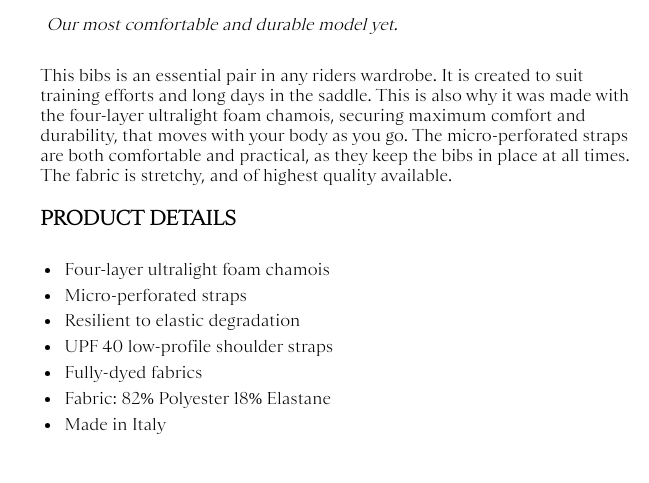
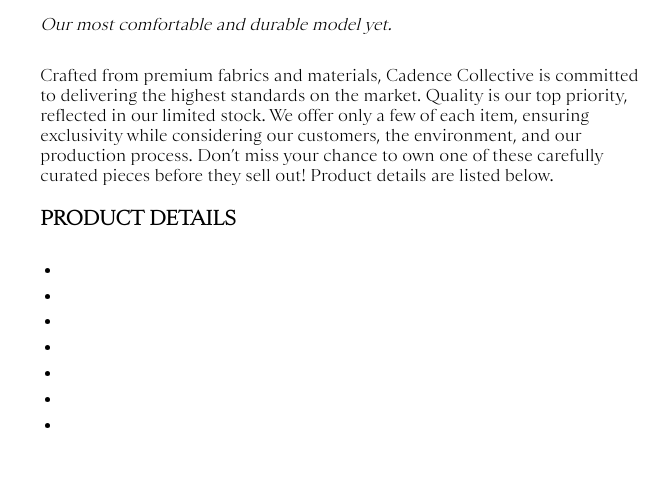
Before and after one commit to kory0001/01_statisk_site, a plain HTML site: page produkt.html in a window 1280 px wide. Shown: the part 266-749 px from the top of the page, 631-1280 px from the left. Drawn offline with Linux system fonts and the light colour scheme; no server answers.

Commit message:
Singleview dynamisk

```diff
--- a/produkt.html
+++ b/produkt.html
@@ -44,38 +44,30 @@
             <div>
                 <h1 class="title">MENS PRO BIBS CYCLING SHORT</h1>
                 <p class="p_intro">Our most comfortable and durable model yet.</p>
-                <p class="p_description">This bibs is an essential pair in any riders wardrobe. It is created to suit
-                    training efforts and long
-                    days in the saddle.
-                    This is also why it was made with the four-layer ultralight foam chamois, securing maximum comfort
-                    and
-                    durability, that moves with your body as you go.
-                    The micro-perforated straps are both comfortable and practical, as they keep the bibs in place at
-                    all
-                    times. The fabric is stretchy, and of highest quality available.
+                <p class="p_description">
+                    Crafted from premium fabrics and materials, Cadence Collective is committed to delivering the
+                    highest standards on the
+                    market. Quality is our top priority, reflected in our limited stock. We offer only a few of each
+                    item, ensuring
+                    exclusivity while considering our customers, the environment, and our production process. Don’t miss
+                    your chance to own
+                    one of these carefully curated pieces before they sell out! Product details are listed below.
                 </p>
                 <br>
                 <h4>Product details</h4>
                 <ul>
-                    <li>
-                        Four-layer ultralight foam chamois</li>
-                    <li>
-                        Micro-perforated straps
-                    </li>
-                    <li>
-                        Resilient to elastic degradation</li>
-                    <li>
-                        UPF 40 low-profile shoulder straps
-                    </li>
-                    <li>
-                        Fully-dyed fabrics</li>
-                    <li>
-                        Fabric: 82% Polyester 18% Elastane</li>
-                    <li>
-                        Made in Italy</li>
+                    <li class="product_id"></li>
+                    <li class="product_category"></li>
+                    <li class="product_subcategory"></li>
+                    <li class="product_articletype"></li>
+                    <li class="product_usagetype"></li>
+                    <li class="product_season"></li>
+                    <li class="product_productionyear"></li>
                 </ul>
+
+
                 <br>
-                <p>1250,-</p>
+                <p class="pris_sigleview">1250,-</p>
 
                 <div class="button_container">
                     <a href="#" class="buy_now">Buy Now</a>
--- a/produkt.js
+++ b/produkt.js
@@ -11,47 +11,29 @@
 function visProdukt(product) {
   document.querySelector(".title").textContent = product.productdisplayname;
   document.querySelector("p").textContent = product.brandname;
-  document.querySelector(".p_description").textContent = product.season;
+  document.querySelector(".product_id").textContent = "Article ID: " + product.id;
+  document.querySelector(".product_category").textContent = "Category: " + product.category;
+  document.querySelector(".product_subcategory").textContent = "Subategory: " + product.subcategory;
+  document.querySelector(".product_articletype").textContent = "Articletype: " + product.articletype;
+  document.querySelector(".product_usagetype").textContent = "Usagetype: " + product.usagetype;
+  document.querySelector(".product_season").textContent = "Season: " + product.season;
+  document.querySelector(".product_productionyear").textContent = "Productionyear: " + product.productionyear;
+  document.querySelector(".pris_sigleview").textContent = product.price + ",-";
   document.querySelector("main img").src = `https://kea-alt-del.dk/t7/images/webp/640/${id}.webp`;
 }
 
 getProduct();
 
-//     <div><img src="img/bibs.webp" alt="bib"></div>
-//     <div>
-//         <h1 class="title">MENS PRO BIBS CYCLING SHORT</h1>
-//         <p class="p_intro">Our most comfortable and durable model yet.</p>
-//         <p>This bibs is an essential pair in any riders wardrobe. It is created to suit training efforts and long
-//             days in the saddle.
-//             This is also why it was made with the four-layer ultralight foam chamois, securing maximum comfort and
-//             durability, that moves with your body as you go.
-//             The micro-perforated straps are both comfortable and practical, as they keep the bibs in place at all
-//             times. The fabric is stretchy, and of highest quality available.
-//         </p>
-//         <br>
-//         <h4>Product details</h4>
-//         <ul>
-//             <li>
-//                 Four-layer ultralight foam chamois</li>
-//             <li>
-//                 Micro-perforated straps
-//             </li>
-//             <li>
-//                 Resilient to elastic degradation</li>
-//             <li>
-//                 UPF 40 low-profile shoulder straps
-//             </li>
-//             <li>
-//                 Fully-dyed fabrics</li>
-//             <li>
-//                 Fabric: 82% Polyester 18% Elastane</li>
-//             <li>
-//                 Made in Italy</li>
-//         </ul>
-//         <br>
-//         <p>1250,-</p>
-
-//         <div class="button_container">
-//             <a href="#" class="buy_now">Buy Now</a>
-//         </div>
-//     </div>
+// id	1163
+// gender	"Men"
+// category	"Apparel"
+// subcategory	"Topwear"
+// articletype	"Tshirts"
+// season	"Summer"
+// productionyear	2011
+// usagetype	"Sports"
+// productdisplayname	"Sahara Team India Fanwear Round Neck Jersey"
+// price	895
+// discount	null
+// brandname	"Nike"
+// soldout	0
--- a/produktliste.js
+++ b/produktliste.js
@@ -1,4 +1,4 @@
-fetch("https://kea-alt-del.dk/t7/api/products")
+fetch("https://kea-alt-del.dk/t7/api/products?limit=16")
   .then((res) => res.json())
   .then(showProducts);
 
--- a/style.css
+++ b/style.css
@@ -189,11 +189,10 @@
   /*Titlen på de forskellige undersider*/
   font-size: 3rem;
   font-family: agrandir;
-  margin-left: 4%;
+  margin-left: 3%;
 }
 .p_intro {
   /*Den lille tekst under titlen, på de forskellige undersider*/
-  margin-left: 4%;
   margin-top: -2.5%;
   margin-bottom: 5%;
   font-style: italic;
```
